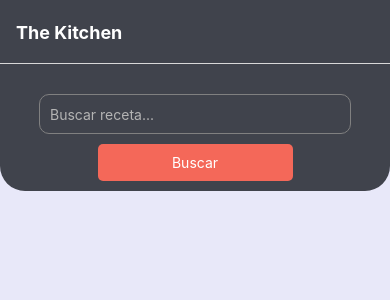
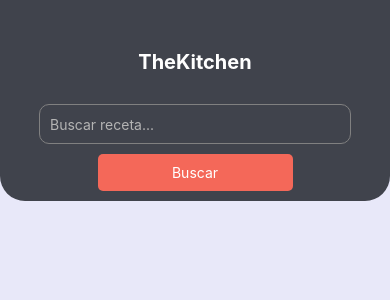
Before and after one commit to JD1975/PruebaExamen, a React Native app: screen / in a window 390 px wide. Shown: the top 300 px of the page. Built offline with nearby package versions, Linux system fonts and the light colour scheme.

Commit message:
Update App.jsx
Stack Screens view

```diff
--- a/App.jsx
+++ b/App.jsx
@@ -6,8 +6,6 @@ import { createStackNavigator } from '@react-navigation/stack';
 import {LinearGradient} from 'expo-linear-gradient';
 import HTML from 'react-native-render-html';
 import { useWindowDimensions } from 'react-native';
-
-
 
 const apiKey = '6eb2aa7b03df49218171dc0c92d0b78d';
 
@@ -37,10 +35,13 @@ const HomeScreen = ({ navigation }) => {
     fetchDataReceta();
   };
 
+
   return (
+
     <View style={styles.container}>
+      <View style={styles.header}>
+        <Text style={styles.title}>TheKitchen</Text>
 
-      <View style={styles.header}>
         <TextInput
           style={styles.input}
           onChangeText={text => setSearchQuery(text)}
@@ -97,6 +98,8 @@ const RecipeDetailScreen = ({ route }) => {
   }, []);
 
   const { width: windowWidth } = useWindowDimensions();
+
+
   return (
     <LinearGradient
     colors= {['#DDD0D7', '#FFFFFF']}
@@ -104,7 +107,13 @@ const RecipeDetailScreen = ({ route }) => {
     >
     <ScrollView style={styles.containerScroll}>
       {recipeDetails && (
+
         <View style={styles.recipeDetails}>
+
+          <View style={styles.header}>
+            <Text style={styles.title}>TheKitchen</Text>
+          </View>
+
           <Image source={{ uri: recipeDetails.image }} style={styles.recipeImageDetails} />
           <Text style={styles.recipeDetailTitle}>{recipeDetails.title}</Text>
           <Text style={styles.recipeDetailText}>Ingredientes:</Text>
@@ -112,11 +121,11 @@ const RecipeDetailScreen = ({ route }) => {
             <Text key={ingredient.id}>{ingredient.original}</Text>
           ))} */}
           {recipeDetails.extendedIngredients.map((ingredient, index) => (
-            <Text key={`${ingredient.id}-${index}`}>{ingredient.original}</Text>
+            <Text style={styles.ingredients} key={`${ingredient.id}-${index}`}>{ingredient.original}</Text>
           ))}
 
           <Text style={styles.recipeDetailText}>Instrucciones:</Text>
-          <HTML source={{ html: recipeDetails.instructions }} contentWidth={windowWidth} />
+          <HTML source={{ html: recipeDetails.instructions }} contentWidth={windowWidth} style={{paddingLeft: 10}} />
         </View>
       )}
     </ScrollView>
@@ -128,28 +137,20 @@ const RecipeDetailScreen = ({ route }) => {
 const Stack = createStackNavigator();
 
 const App = () => {
+
+
   return (
     <NavigationContainer>
       <Stack.Navigator>
-        <Stack.Screen name="TheKitchen" component={HomeScreen}  options={{
-      title: 'The Kitchen',
-      headerStyle: {
-        backgroundColor: '#40434C', // Cambia el color de fondo del encabezado
-      },
-      headerTintColor: '#fff', // Cambia el color del texto del encabezado
-      headerTitleStyle: {
-        fontWeight: 'bold',
-      },
-    }}/>
+      <Stack.Screen
+          name="TheKitchen"
+          component={HomeScreen}
+          options={{ headerShown: false }}
+        />
         <Stack.Screen name="RecipeDetail" component={RecipeDetailScreen} options={{
       title: 'RecipeDetail',
-      headerStyle: {
-        backgroundColor: '#40434C', // Cambia el color de fondo del encabezado
-      },
-      headerTintColor: '#fff', // Cambia el color del texto del encabezado
-      headerTitleStyle: {
-        fontWeight: 'bold',
-      },
+      headerShown: false
+
     }}/>
       </Stack.Navigator>
     </NavigationContainer>
@@ -171,6 +172,13 @@ const styles = StyleSheet.create({
   paddingTop: 30,
   borderBottomLeftRadius: 25,
   borderBottomRightRadius: 25,
+  },
+  title: {
+  marginBottom: 30,
+  color: 'white',
+  fontSize: 20,
+  paddingTop: 20,
+  fontWeight: 'bold',
   },
   input: {
     height: 40,
@@ -219,33 +227,42 @@ const styles = StyleSheet.create({
     fontWeight: 'bold',
   },
 
-  // Details part
+  //! DETAILS PART
+
   recipeImageDetails: {
     width: '100%',
-    height: 300,
+    height: 250,
     // marginRight: 10,
     borderRadius: 300,
     marginBottom:20,
+    marginTop:20,
   },
   recipeDetails: {
     flex: 1,
     width: '100%',
-    padding: 10,
+    // padding: 10,
     // backgroundColor: 'gray'
+
   },
   recipeDetailTitle: {
     fontSize: 20,
     fontWeight: 'bold',
     marginBottom: 10,
+    paddingLeft: 10,
+
   },
   recipeDetailText: {
     fontSize: 16,
     fontWeight: 'bold',
     marginTop: 10,
+    paddingLeft: 10,
+  },
+  ingredients: {
+    fontSize: 14,
+    paddingLeft: 10,
   },
   containerScroll:{
     flex: 1,
-
   }
 });
 
```
